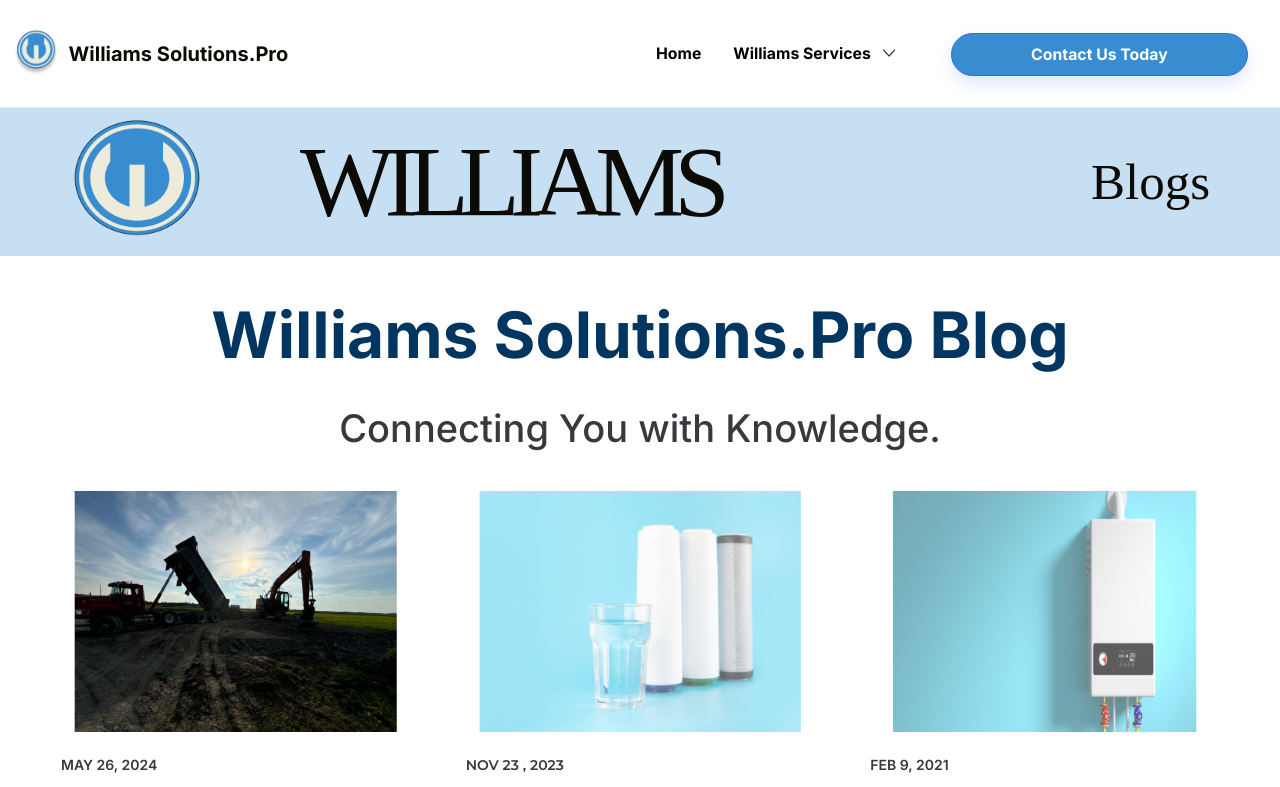
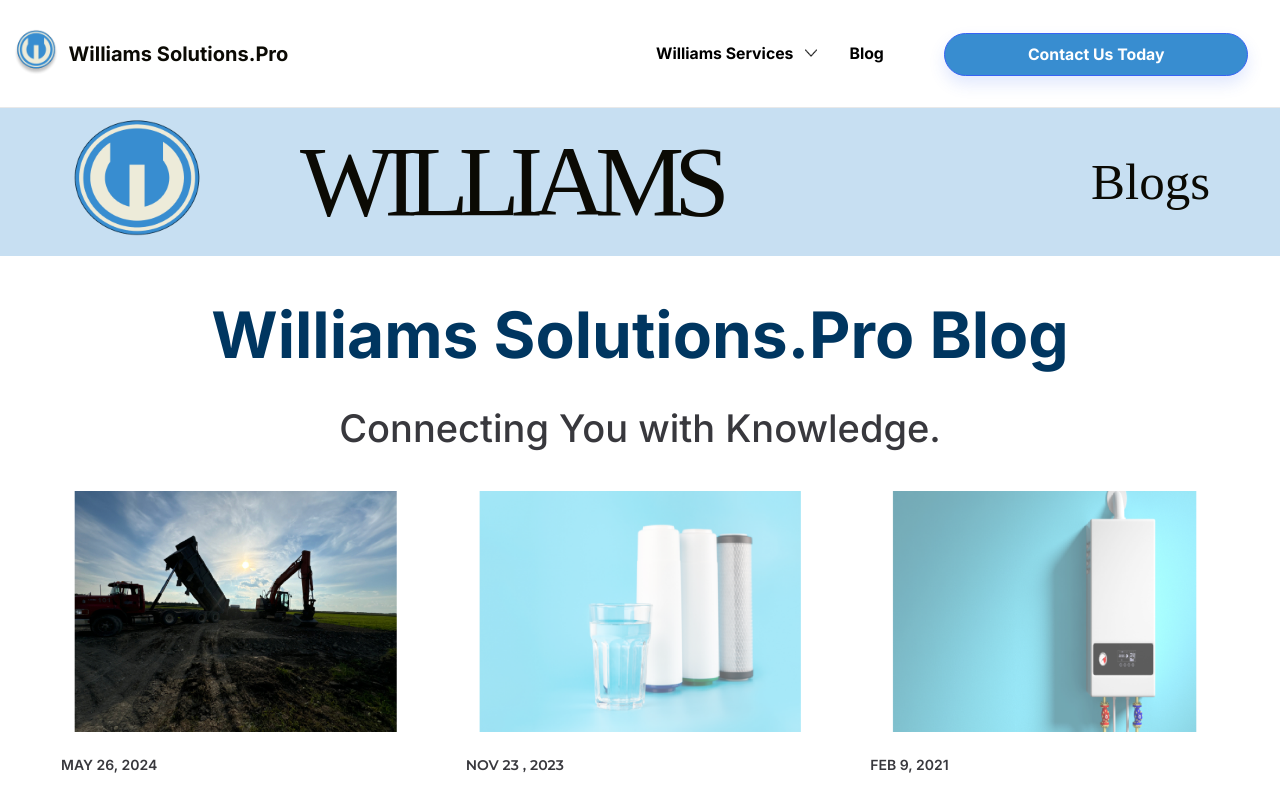
Before and after one commit to Reh1t/Williams-Blog, a Next.js app: page / in a window 1280 px wide. Shown: the top 787 px of the page. Built offline with nearby package versions, Linux system fonts and the light colour scheme; a web font is replaced by a local one.

Commit message:
nav update

```diff
--- a/components/header1.tsx
+++ b/components/header1.tsx
@@ -148,14 +148,6 @@
             isOpen ? "lg:block" : "lg:hidden"
           } lg:block`}
         >
-          <div className="flex flex-row items-center justify-center py-[7px] px-4 font-bold text-black cursor-pointer">
-            <a
-              className="relative leading-[26px] text-[inherit] inline-block min-w-[39px] cursor-pointer"
-              onClick={onHomeClick}
-            >
-              Home
-            </a>
-          </div>
           <div
             className="relative"
             onMouseEnter={!isOpen ? openDropdown : undefined}
@@ -215,7 +207,14 @@
               </div>
             </div>
           </div>
-
+          <div className="flex flex-row items-center justify-center py-[7px] px-4 font-bold text-black cursor-pointer">
+            <a
+              className="relative leading-[26px] text-[inherit] inline-block min-w-[39px] cursor-pointer"
+              onClick={onHomeClick}
+            >
+              Blog
+            </a>
+          </div>
           <button
             className="flex-1 cursor-pointer py-2 px-8 ml-10 bg-green shadow-[0px_8px_16px_rgba(55,_99,_244,_0.15)] rounded-13xl flex-row items-center justify-center whitespace-nowrap border-[1px] border-solid border-mediumslateblue hover:bg-deepskyblue hover:box-border hover:border-[1px] hover:border-solid hover:border-royalblue"
             onClick={onContactButtonClick}
```
